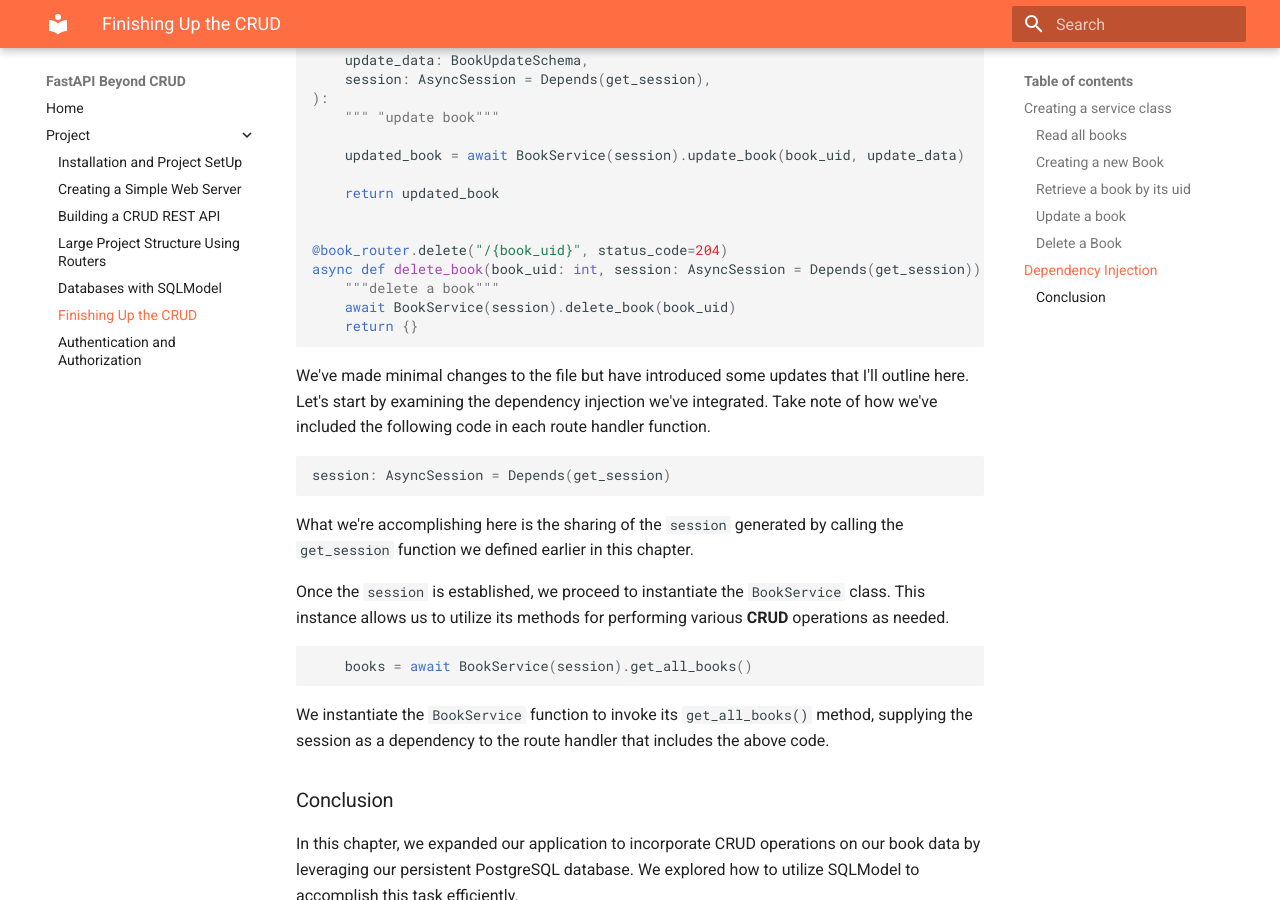
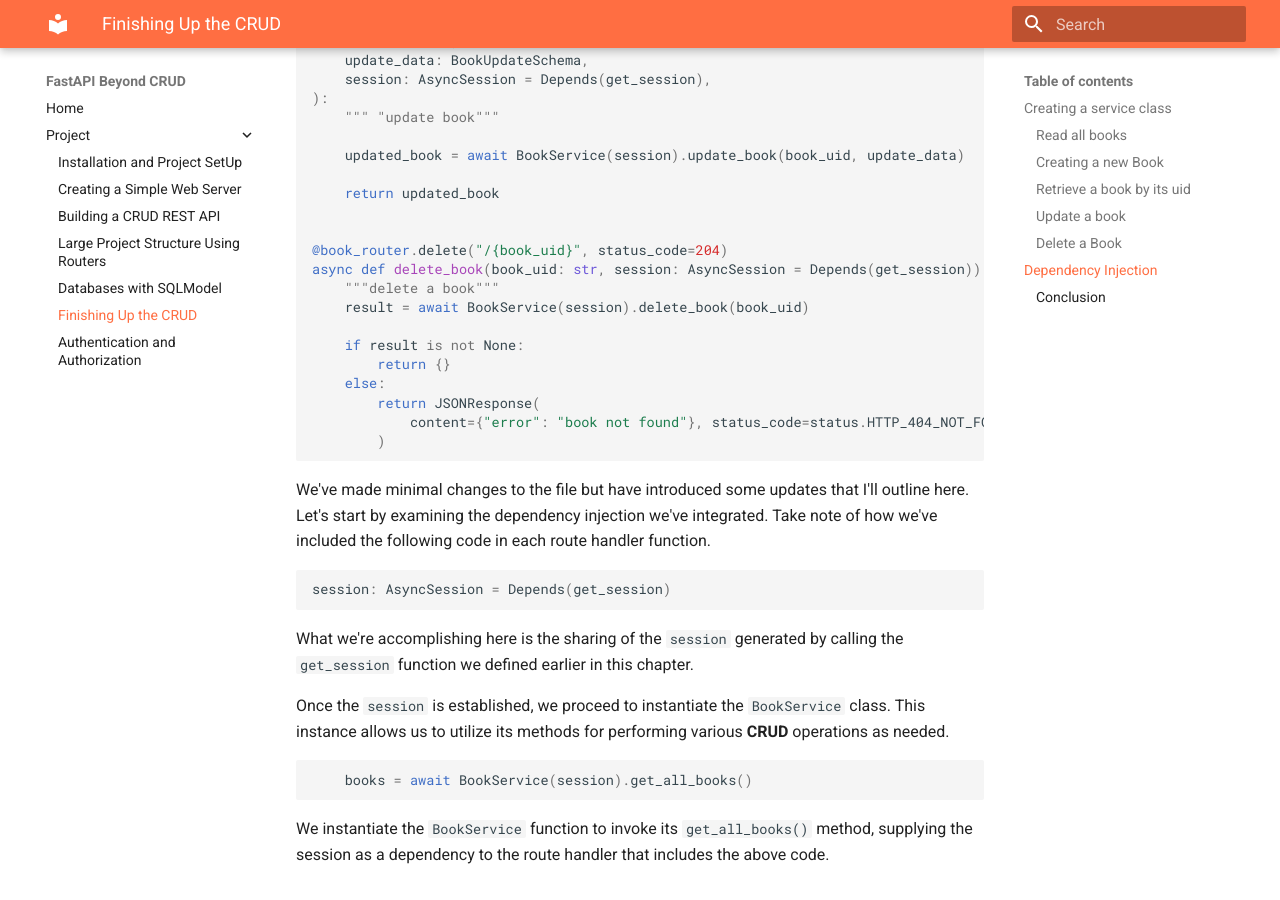
Before and after one commit to jod35/fastapi-beyond-crud-docs, an MkDocs documentation site: the page built from docs/chapter6.md, in a window 1280 px wide and 900 px high, scrolled down 8825 px. Built offline with MkDocs 1.6.1 and Material for MkDocs 9.7.7, drawn with Linux system fonts in a browser that asks for light colours; some of the changed text lies outside the part shown.

Commit message:
edit chapter 5, add fix to delete endpoint

````diff
--- a/docs/chapter6.md
+++ b/docs/chapter6.md
@@ -306,15 +306,15 @@
         """
         book = await self.get_book(book_uid=book_uid)
 
-        if not book:
-            return None
-
-        else:
+        if book is not None:
             await self.session.delete(book)
 
             await self.session.commit()
 
             return {}
+
+        else:
+            return None
 ```
 
 ## Dependency Injection
@@ -401,10 +401,16 @@
 
 
 @book_router.delete("/{book_uid}", status_code=204)
-async def delete_book(book_uid: int, session: AsyncSession = Depends(get_session)):
+async def delete_book(book_uid: str, session: AsyncSession = Depends(get_session)):
     """delete a book"""
-    await BookService(session).delete_book(book_uid)
-    return {}
+    result = await BookService(session).delete_book(book_uid)
+
+    if result is not None:
+        return {}
+    else:
+        return JSONResponse(
+            content={"error": "book not found"}, status_code=status.HTTP_404_NOT_FOUND
+        )
 ```
 
 We've made minimal changes to the file but have introduced some updates that I'll outline here. Let's start by examining the dependency injection we've integrated. Take note of how we've included the following code in each route handler function.
````
